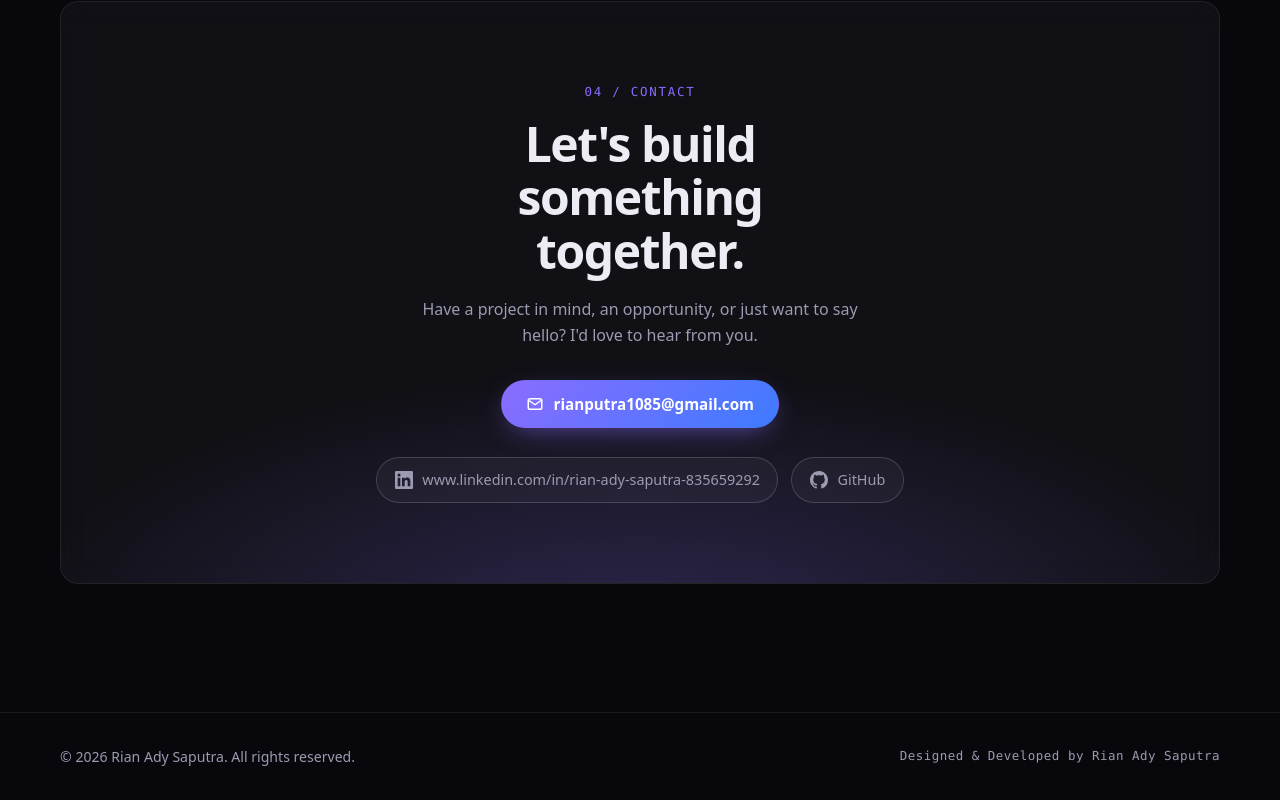
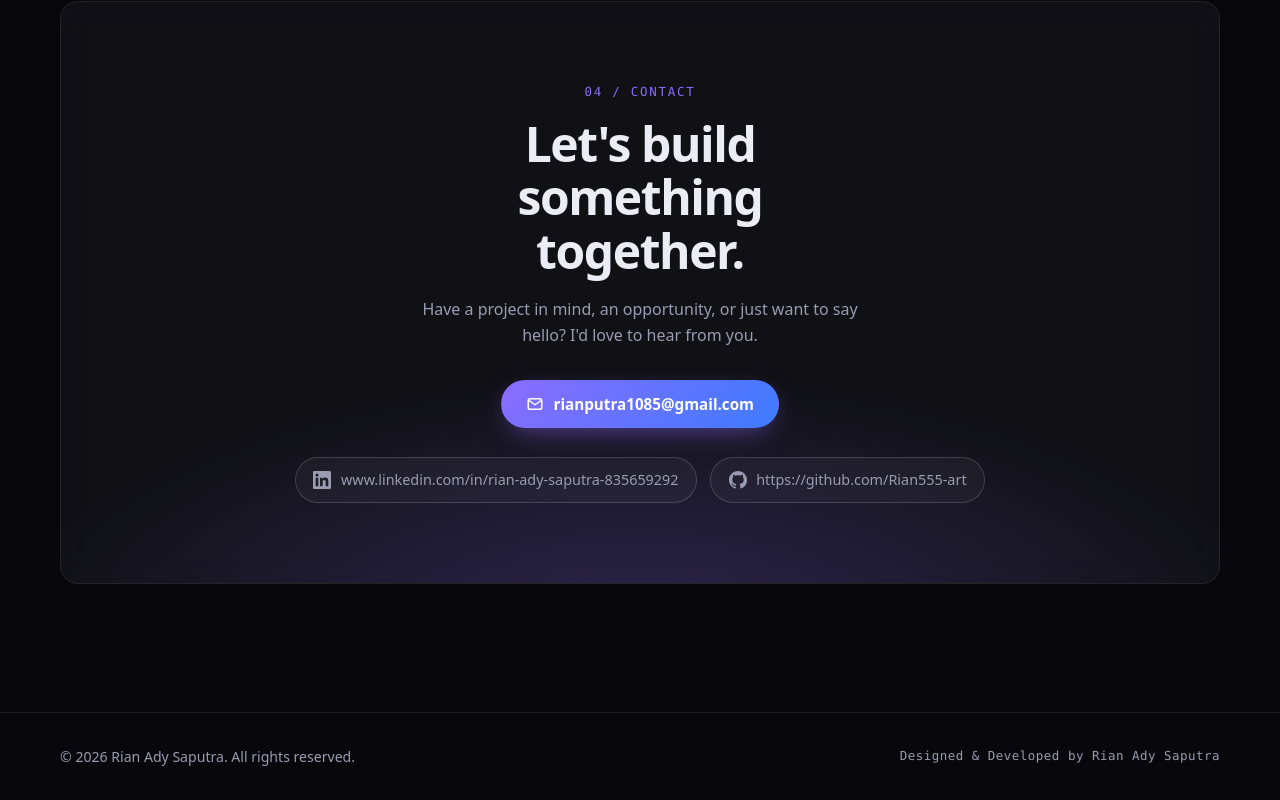
Before and after one commit to Rian555-art/Portofolio, a plain HTML site: page index.html in a window 1280 px wide. Shown: the part 3717-4517 px from the top of the page. Drawn offline with Linux system fonts and the light colour scheme.

Commit message:
Update index.html

```diff
--- a/index.html
+++ b/index.html
@@ -263,7 +263,7 @@
             <li>
               <a class="social" href="https://github.com/" target="_blank" rel="noopener noreferrer" aria-label="GitHub (opens in a new tab)">
                 <svg viewBox="0 0 16 16" aria-hidden="true"><path d="M8 0C3.58 0 0 3.58 0 8c0 3.54 2.29 6.53 5.47 7.59.4.07.55-.17.55-.38 0-.19-.01-.82-.01-1.49-2.01.37-2.53-.49-2.69-.94-.09-.23-.48-.94-.82-1.13-.28-.15-.68-.52-.01-.53.63-.01 1.08.58 1.23.82.72 1.21 1.87.87 2.33.66.07-.52.28-.87.51-1.07-1.78-.2-3.64-.89-3.64-3.95 0-.87.31-1.59.82-2.15-.08-.2-.36-1.02.08-2.12 0 0 .67-.21 2.2.82.64-.18 1.32-.27 2-.27.68 0 1.36.09 2 .27 1.53-1.04 2.2-.82 2.2-.82.44 1.1.16 1.92.08 2.12.51.56.82 1.27.82 2.15 0 3.07-1.87 3.75-3.65 3.95.29.25.54.73.54 1.48 0 1.07-.01 1.93-.01 2.2 0 .21.15.46.55.38A8.013 8.013 0 0016 8c0-4.42-3.58-8-8-8z"/></svg>
-                <span>GitHub</span>
+                <span>https://github.com/Rian555-art</span>
               </a>
             </li>
           </ul>
```
